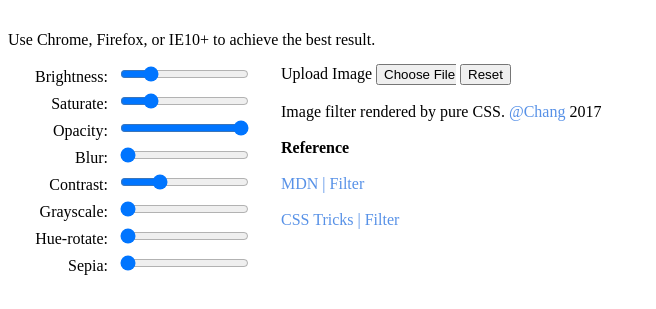
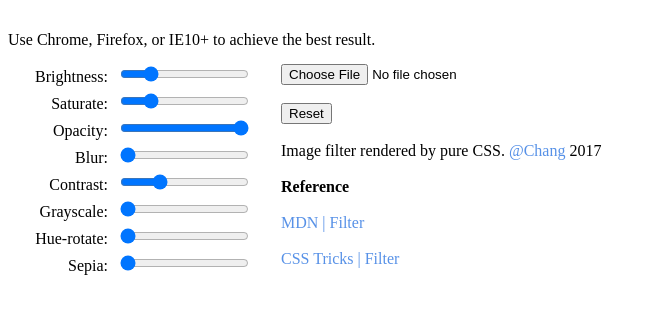
Before and after one commit to cyan33/css-filter, a plain HTML site: page index.html in a window 1280 px wide. Shown: the part 311-620 px from the top of the page, without its empty margins (0-656 px from the left). Drawn offline with nearby package versions, Linux system fonts and the light colour scheme.

Commit message:
modify the style of upload button

```diff
--- a/index.html
+++ b/index.html
@@ -41,8 +41,8 @@
       </div>
     </div>
     <div class="settings">
-      <label for="upload">Upload Image</label>
       <input name="upload" type="file">
+      <br> <br>
       <button class="reset">Reset</button>
       <br> <br>
       <div class="introduction">
--- a/style.css
+++ b/style.css
@@ -40,7 +40,3 @@ a:active, a:hover {
 .content-container .settings {
   margin-left: 30px;
 }
-
-input[type="file"] {
-  width: 80px;
-}
```
